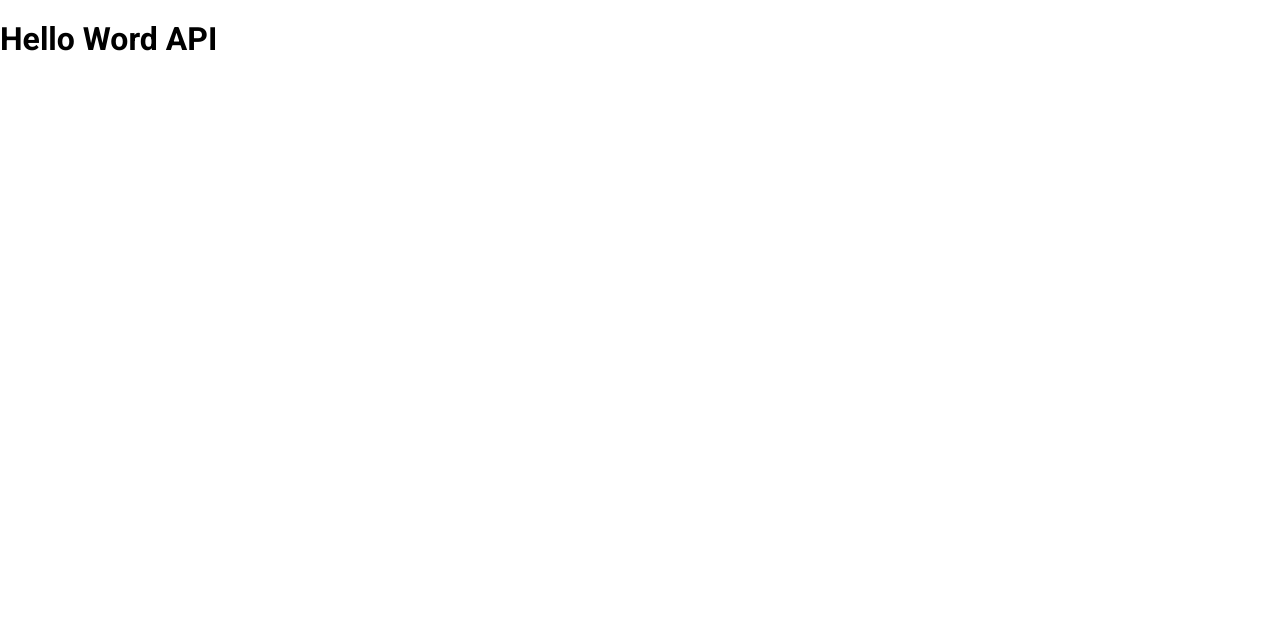
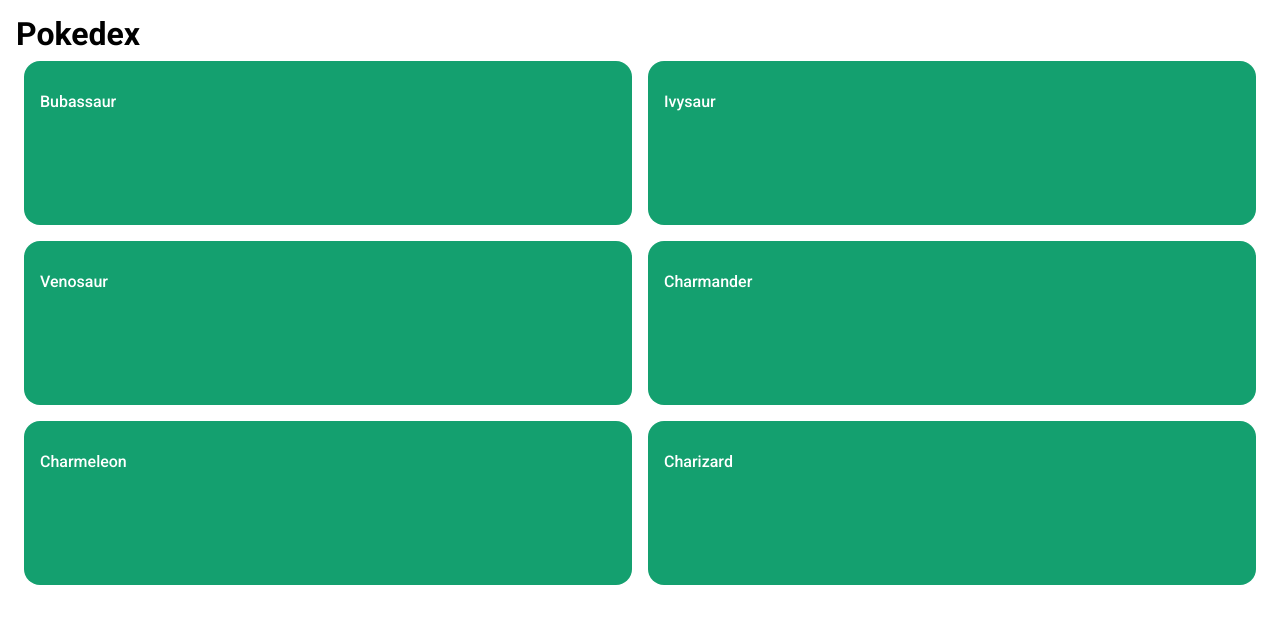
Before and after one commit to robsonsst/pokedex-web-dio, a plain HTML site: page index.html in a window 1280 px wide. Drawn offline with nearby package versions, Linux system fonts and the light colour scheme.

Commit message:
Estilização inicial

```diff
--- a/assets/css/global.css
+++ b/assets/css/global.css
@@ -1,3 +1,28 @@
-*{
+* {
   font-family: 'Roboto', sans-serif;
 }
+
+.content {
+  padding: 1rem;
+}
+
+.content h1 {
+  margin: 0;
+}
+
+ol.pokemons {
+  display: grid;
+  grid-template-columns: 1fr 1fr;
+  list-style: none;
+  padding: 0;
+  margin: 0;
+}
+
+ol.pokemons li {
+  margin: 0.5rem;
+  padding: 2rem 1rem;
+  background-color: #14A06F;
+  color: #FFF;
+  border-radius: 1rem;
+  height: 100px;
+}
--- a/index.html
+++ b/index.html
@@ -1,5 +1,6 @@
 <!DOCTYPE html>
 <html lang="pt-br">
+
 <head>
     <meta charset="UTF-8">
     <meta http-equiv="X-UA-Compatible" content="IE=edge">
@@ -7,19 +8,35 @@
     <title>Pokedex</title>
 
     <!-- Normalize CSS -->
-  <link rel="stylesheet" href="https://cdnjs.cloudflare.com/ajax/libs/normalize/8.0.1/normalize.min.css" integrity="sha512-NhSC1YmyruXifcj/KFRWoC561YpHpc5Jtzgvbuzx5VozKpWvQ+4nXhPdFgmx8xqexRcpAglTj9sIBWINXa8x5w==" crossorigin="anonymous" referrerpolicy="no-referrer" />
+    <link rel="stylesheet" href="https://cdnjs.cloudflare.com/ajax/libs/normalize/8.0.1/normalize.min.css" integrity="sha512-NhSC1YmyruXifcj/KFRWoC561YpHpc5Jtzgvbuzx5VozKpWvQ+4nXhPdFgmx8xqexRcpAglTj9sIBWINXa8x5w==" crossorigin="anonymous" referrerpolicy="no-referrer"
+    />
 
     <!-- Font Roboto -->
     <link rel="preconnect" href="https://fonts.googleapis.com">
     <link rel="preconnect" href="https://fonts.gstatic.com" crossorigin>
-  <link href="https://fonts.googleapis.com/css2?family=Inter:wght@400;700;900&family=Roboto:wght@100;300;500;700&display=swap"rel="stylesheet">
+    <link href="https://fonts.googleapis.com/css2?family=Inter:wght@400;700;900&family=Roboto:wght@100;300;500;700&display=swap" rel="stylesheet">
 
     <!-- Meu CSS -->
     <link rel="stylesheet" href="assets/css/global.css">
 
 </head>
+
 <body>
-  <h1>Hello Word API</h1>
+
+    <section class="content">
+        <h1>Pokedex</h1>
+
+        <ol class="pokemons">
+            <li>Bubassaur</li>
+            <li>Ivysaur</li>
+            <li>Venosaur</li>
+            <li>Charmander</li>
+            <li>Charmeleon</li>
+            <li>Charizard</li>
+        </ol>
+    </section>
+
     <script src="assets/js/main.js"></script>
 </body>
+
 </html>
```
Lines whose indentation alone changed are shown as unchanged.
